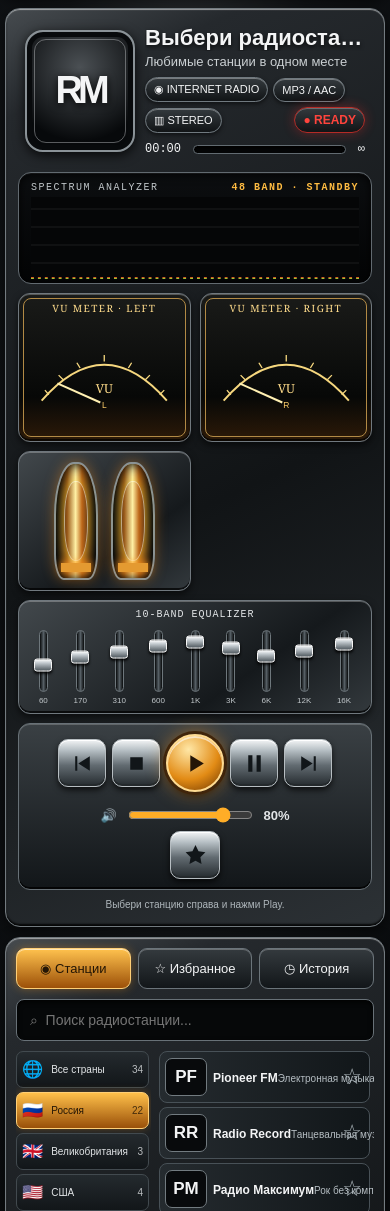
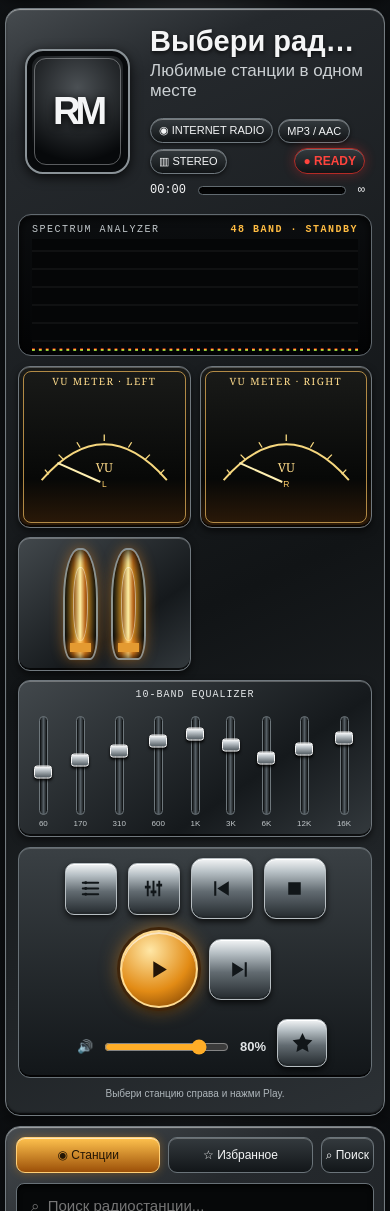
Before and after one commit to KinoDen/radio-may, a plain HTML site: page index.html in a window 390 px wide. Shown: the part 144-1355 px from the top of the page. Drawn offline with nearby package versions, Linux system fonts and the light colour scheme; no server answers.

Commit message:
Add files via upload

```diff
--- a/index.html
+++ b/index.html
@@ -124,6 +124,85 @@ body[data-theme="light"] .vol{color:#30383d}
 body[data-theme="light"] .ctrl{border-color:#9aa3a8;background:linear-gradient(#fff,#b7c0c5 35%,#6e787e 100%)}
 body[data-theme="light"] .ctrl.play{background:radial-gradient(circle at 38% 25%,#fff0bd,#e18a16 57%,#8a4800);color:#241507}
 body[data-theme="light"] .filter{color:#252c31}
+
+/* RADIO MAY — reference layout: full-width Hi-Fi deck + compact station browser */
+.workspace{grid-template-columns:minmax(0,2fr) minmax(420px,1fr);gap:10px}
+.player{gap:10px;padding:12px}
+.library{padding:10px;min-height:0}
+.libbody{display:block;min-height:0;flex:1}
+.filters{display:none!important}
+.stations{max-height:none;height:100%;min-height:0;overflow:auto;gap:2px;padding:2px 5px 2px 2px}
+.station{min-height:61px;padding:5px 9px;gap:12px;border-radius:2px;border-width:0 0 1px 0;background:linear-gradient(90deg,#171a1d,#090b0d);border-color:#50565b}
+.station:hover{background:linear-gradient(90deg,#303438,#15191c)}
+.station.active{border:1px solid #ffb52b;border-radius:8px;background:linear-gradient(90deg,#6c3909,#25190b 80%);box-shadow:inset 0 0 0 1px #ffcc6866,0 0 10px #ff9d1655}
+.stationlogo{width:94px;height:52px;border-radius:8px;background:#050607;border:1px solid #6e7479;box-shadow:inset 0 1px #fff4,0 2px 4px #0009}
+.stationlogo img{object-fit:contain;padding:2px}
+.stationinfo{min-width:0}
+.stationname{font-size:17px;line-height:1.15}
+.stationtag{font-size:13px;margin-top:4px}
+.ststate{font-size:10px;letter-spacing:.5px}
+.fav{font-size:25px;padding:3px 7px}
+.libtop{grid-template-columns:1fr 1fr auto;gap:8px}
+.tab{font-size:15px;padding:13px 8px}
+.search{margin:10px 0 9px;padding:13px 14px;font-size:15px}
+.now{grid-template-columns:260px minmax(0,1fr);gap:20px;padding:4px 7px 7px}
+.cover{height:218px}
+.trackname{font-size:clamp(29px,2.8vw,43px)}
+.tracktag{font-size:clamp(17px,1.7vw,23px)}
+.badges{margin-top:17px}
+.spectrum{height:142px;padding:9px 13px 7px}
+#spectrum{height:112px}
+.instrumentrow{grid-template-columns:1fr 1fr 150px 1.25fr;min-height:166px;gap:9px}
+.gauge{height:132px}
+.tube{height:128px;width:47px}
+.eqsliders{height:128px}
+.eqrail{height:99px}
+.controls{min-height:96px;gap:11px;padding:10px 12px}
+.ctrl{width:62px;height:61px;border-radius:12px}
+.ctrl.play{width:78px;height:78px}
+.vol{margin-left:14px;min-width:170px}
+.bottomnav{margin-top:10px;min-height:86px;justify-content:space-between;gap:8px;padding:9px 12px}
+.navbtn{font-size:15px;padding:13px 17px}
+.navbtn.round{width:70px;height:62px;font-size:25px}
+@media(max-width:1200px){
+ .workspace{grid-template-columns:minmax(0,1.65fr) minmax(360px,1fr)}
+ .now{grid-template-columns:190px minmax(0,1fr)}
+ .cover{height:180px}
+ .stationlogo{width:72px;height:46px}
+ .stationname{font-size:14px}.stationtag{font-size:11px}
+ .instrumentrow{grid-template-columns:1fr 1fr 110px 1.15fr}
+ .tube{width:35px;height:112px}
+ .navbtn{padding:10px 12px;font-size:13px}
+}
+@media(max-width:820px){
+ .workspace{grid-template-columns:1fr}
+ .library{min-height:650px}
+ .stationlogo{width:82px;height:48px}
+ .stationname{font-size:16px}.stationtag{font-size:12px}
+ .bottomnav{justify-content:flex-start}
+}
+@media(max-width:560px){
+ .now{grid-template-columns:105px minmax(0,1fr)}
+ .cover{height:125px}
+ .instrumentrow{grid-template-columns:1fr 1fr}
+ .tubes{min-height:120px}
+ .eqbox{grid-column:1/-1}
+ .stationlogo{width:55px;height:42px}
+ .stationname{font-size:13px}.stationtag{font-size:10px}
+ .station{min-height:52px}
+ .tab{font-size:12px;padding:10px 4px}
+ .navbtn{padding:9px 10px}
+ .navbtn.round{width:46px;height:44px}
+}
+/* Light skin retains the same exact geometry */
+body[data-theme="light"] .station{border-color:#9da6ab;background:linear-gradient(90deg,#f4f6f7,#d5dce0)}
+body[data-theme="light"] .station.active{background:linear-gradient(90deg,#ffe1a7,#f1c477);border-color:#d58a21}
+body[data-theme="light"] .stationtag{color:#525d64}
+body[data-theme="light"] .fav{color:#586168}
+body[data-theme="light"] .fav.on{color:#b66a08}
+
+.ctrl.utility{width:52px;height:52px;border-radius:9px}.ctrl.utility svg{width:23px;height:23px}.eq-hidden{visibility:hidden}
+
 </style>
 </head>
 <body data-theme="dark">
@@ -161,10 +240,11 @@ body[data-theme="light"] .filter{color:#252c31}
   <div class="instrument eqbox"><div class="eqtitle">10-BAND EQUALIZER</div><div class="eqsliders" id="eqSliders"></div></div>
  </div>
  <div class="controls">
-  <button class="ctrl" id="prev" title="Предыдущая станция"><svg viewBox="0 0 24 24"><path d="M5 5h2v14H5zm14 0v14L8 12z"/></svg></button>
+  <button class="ctrl utility" id="showStations" title="Показать список станций"><svg viewBox="0 0 24 24"><path d="M4 6h16M4 12h16M4 18h16" stroke="currentColor" stroke-width="2.2" fill="none" stroke-linecap="round"/><circle cx="7" cy="6" r="1.5"/><circle cx="7" cy="12" r="1.5"/><circle cx="7" cy="18" r="1.5"/></svg></button>
+ <button class="ctrl utility" id="showEq" title="Показать эквалайзер"><svg viewBox="0 0 24 24"><path d="M6 4v16M12 4v16M18 4v16" stroke="currentColor" stroke-width="2" fill="none"/><path d="M3 9h6v3H3zM9 14h6v3H9zM15 7h6v3h-6z" fill="currentColor"/></svg></button>
+ <button class="ctrl" id="prev" title="Предыдущая станция"><svg viewBox="0 0 24 24"><path d="M5 5h2v14H5zm14 0v14L8 12z"/></svg></button>
   <button class="ctrl" id="stop" title="Стоп"><svg viewBox="0 0 24 24"><path d="M6 6h12v12H6z"/></svg></button>
   <button class="ctrl play" id="play" title="Воспроизвести"><svg viewBox="0 0 24 24"><path d="M7 4v16l13-8z"/></svg></button>
-  <button class="ctrl" id="pause" title="Пауза"><svg viewBox="0 0 24 24"><path d="M6 4h4v16H6zm8 0h4v16h-4z"/></svg></button>
   <button class="ctrl" id="next" title="Следующая станция"><svg viewBox="0 0 24 24"><path d="M17 5h2v14h-2zM5 5v14l11-7z"/></svg></button>
   <div class="vol"><span>🔊</span><input id="volume" type="range" min="0" max="1" step=".01" value=".8"><b id="vol">80%</b></div>
   <button class="ctrl" id="favCurrent" title="Добавить в избранное" style="width:50px;height:48px;border-radius:10px"><svg viewBox="0 0 24 24"><path d="m12 2 2.9 6 6.6.9-4.8 4.7 1.1 6.6-5.8-3.1-5.8 3.1 1.1-6.6L2.5 8.9 9.1 8z"/></svg></button>
@@ -175,7 +255,7 @@ body[data-theme="light"] .filter{color:#252c31}
  <div class="libtop">
   <button class="tab active" data-tab="stations">◉ Станции</button>
   <button class="tab" data-tab="favorites">☆ Избранное</button>
-  <button class="tab" data-tab="history">◷ История</button>
+  <button class="tab" data-tab="search">⌕ Поиск</button>
  </div>
  <input class="search" id="search" placeholder="⌕  Поиск радиостанции..." autocomplete="off">
  <div class="libbody">
@@ -258,16 +338,24 @@ async function loadSource(src){
 async function play(){
  if(!selected){$("#status").textContent="Сначала выбери станцию в списке.";return}
  const urls=[selected.stream,...(selected.fallback||[])].filter(Boolean);$("#status").textContent="Подключаюсь к "+selected.name+"…";$("#live").textContent="● CONNECT";
- for(const url of urls){try{await loadSource(url);active=true;$("#live").textContent="● LIVE";$("#specState").textContent="48 BAND · ON AIR";$("#status").textContent="Эфир подключён.";renderStations();return}catch(e){if(hls){hls.destroy();hls=null}audio.pause();audio.removeAttribute("src");audio.load()}}
+ for(const url of urls){try{await loadSource(url);active=true;$("#live").textContent="● LIVE";$("#specState").textContent="48 BAND · ON AIR";$("#play").innerHTML='<svg viewBox="0 0 24 24"><path d="M6 4h4v16H6zm8 0h4v16h-4z"/></svg>';$("#status").textContent="Эфир подключён.";renderStations();return}catch(e){if(hls){hls.destroy();hls=null}audio.pause();audio.removeAttribute("src");audio.load()}}
  active=false;$("#live").textContent="● ERROR";$("#status").textContent="Поток не открылся. Возможно, станция сменила адрес или ограничила воспроизведение.";renderStations();
 }
-function stop(){audio.pause();audio.removeAttribute("src");audio.load();if(hls){hls.destroy();hls=null}active=false;$("#live").textContent="● READY";$("#specState").textContent="48 BAND · STANDBY";$("#status").textContent="Воспроизведение остановлено.";renderStations()}
+function stop(){audio.pause();audio.removeAttribute("src");audio.load();if(hls){hls.destroy();hls=null}active=false;$("#live").textContent="● READY";$("#specState").textContent="48 BAND · STANDBY";$("#play").innerHTML='<svg viewBox="0 0 24 24"><path d="M7 4v16l13-8z"/></svg>';$("#status").textContent="Воспроизведение остановлено.";renderStations()}
 function step(dir){let list=currentItems();if(!list.length)list=STATIONS;if(!selected){selectStation(list[0]);play();return}let i=list.findIndex(s=>s.id===selected.id);let next=list[(i+dir+list.length)%list.length];selectStation(next);play()}
-$("#play").onclick=play;$("#pause").onclick=()=>{audio.pause();active=false;$("#live").textContent="● PAUSE";$("#specState").textContent="48 BAND · PAUSE";$("#status").textContent="Пауза.";renderStations()};$("#stop").onclick=stop;$("#prev").onclick=()=>step(-1);$("#next").onclick=()=>step(1);
+$("#showStations").onclick=()=>$("#stations").scrollIntoView({block:"nearest",behavior:"smooth"});
+$("#showEq").onclick=()=>{$(".eqbox").classList.toggle("eq-hidden")};
+$("#play").onclick=()=>{
+ if(active && !audio.paused){audio.pause();active=false;$("#live").textContent="● PAUSE";$("#specState").textContent="48 BAND · PAUSE";$("#status").textContent="Пауза.";$("#play").innerHTML='<svg viewBox="0 0 24 24"><path d="M7 4v16l13-8z"/></svg>';renderStations();}
+ else {play();}
+};$("#stop").onclick=stop;$("#prev").onclick=()=>step(-1);$("#next").onclick=()=>step(1);
 $("#volume").oninput=e=>{audio.volume=+e.target.value;$("#vol").textContent=Math.round(audio.volume*100)+"%"};audio.volume=.8;
 $("#favCurrent").onclick=()=>{if(selected)toggleFav(selected)};
 $("#search").oninput=renderStations;
-document.querySelectorAll(".tab").forEach(b=>b.onclick=()=>{tab=b.dataset.tab;document.querySelectorAll(".tab").forEach(x=>x.classList.toggle("active",x===b));renderStations()});
+document.querySelectorAll(".tab").forEach(b=>b.onclick=()=>{
+ if(b.dataset.tab==="search"){ $("#search").focus(); $("#search").scrollIntoView({block:"nearest",behavior:"smooth"}); return; }
+ tab=b.dataset.tab;document.querySelectorAll(".tab").forEach(x=>x.classList.toggle("active",x===b));renderStations()
+});
 document.querySelectorAll(".bottomnav [data-country]").forEach(b=>b.onclick=()=>{if(b.dataset.country==="Ещё"){country=country==="Италия"?"Все страны":"Италия"}else country=b.dataset.country;tab="stations";document.querySelectorAll(".tab").forEach(x=>x.classList.toggle("active",x.dataset.tab===tab));renderFilters();renderStations();syncBottom()});
 $("#darkBtn").onclick=()=>setTheme("dark");$("#lightBtn").onclick=()=>setTheme("light");
 function setTheme(t){document.body.dataset.theme=t;$("#darkBtn").classList.toggle("active",t==="dark");$("#lightBtn").classList.toggle("active",t==="light");localStorage.setItem("radioMayTheme",t);document.querySelector('meta[name="theme-color"]').content=t==="dark"?"#101214":"#dce0e2"}
```
Also changed, not shown: README.txt.
